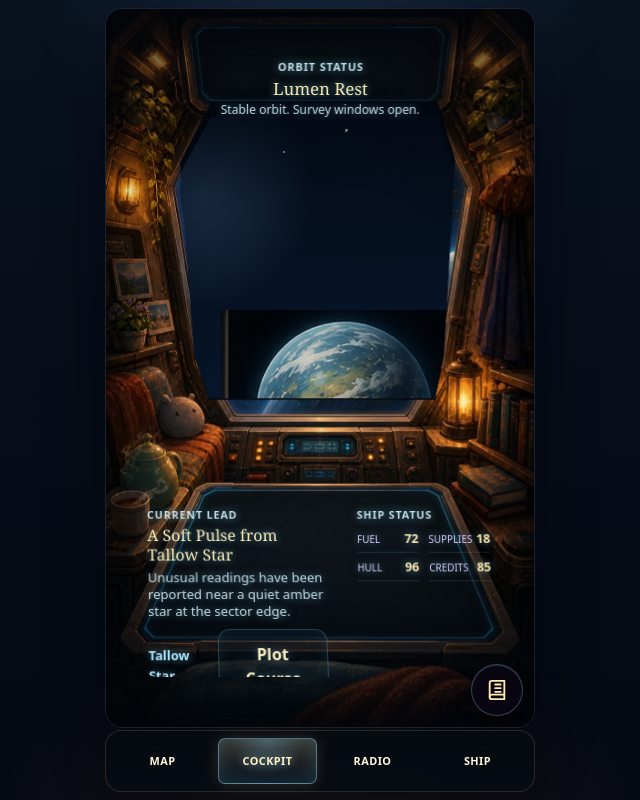
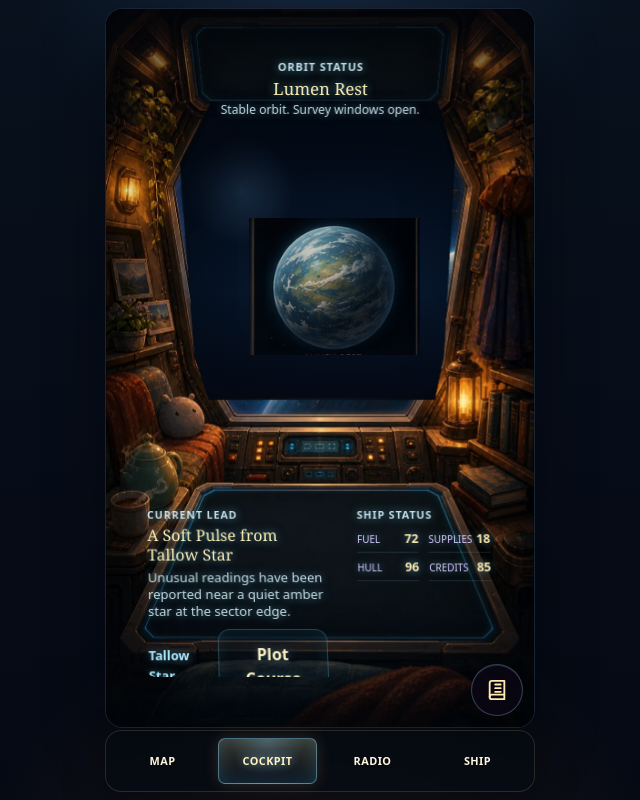
Before and after one commit to jameson5555/amongquietstars, a React (Vite) app: page / in a window 1280 px wide. Shown: the whole page, without its empty margins (320-960 px from the left). Built offline with nearby package versions, Linux system fonts and the light colour scheme.

Commit message:
cockpit view improvements

```diff
--- a/src/styles.css
+++ b/src/styles.css
@@ -1787,19 +1787,22 @@ body {
 }
 
 .scene-cockpit-window-hotspot {
-  inset: 0;
+  left: 17.2%;
+  top: 15%;
+  width: 64.3%;
+  height: 39.2%;
   z-index: 1;
   overflow: hidden;
   opacity: 0;
   clip-path: polygon(
-    24.5% 15%,
-    77.5% 15%,
-    81.5% 22.5%,
-    79% 48.5%,
-    76.8% 54.2%,
-    24% 54.2%,
-    20.6% 48.5%,
-    17.2% 23%
+    11.4% 0%,
+    93.8% 0%,
+    100% 19.1%,
+    96.1% 85.5%,
+    93% 100%,
+    10.6% 100%,
+    5.3% 85.5%,
+    0% 20.4%
   );
   pointer-events: none;
   transition:
@@ -1838,8 +1841,8 @@ body {
     radial-gradient(circle at 22% 26%, rgba(118, 190, 255, 0.28), transparent 18%),
     linear-gradient(180deg, #030914, #071a31 62%, #040914);
   background-repeat: no-repeat, no-repeat, no-repeat, repeat, repeat, no-repeat, no-repeat;
-  background-size: cover, cover, min(58%, 520px) auto, 180px 180px, 220px 220px, cover, cover;
-  background-position: center, center, 64% 58%, center, center, center, center;
+  background-size: cover, cover, min(62%, 360px) auto, 180px 180px, 220px 220px, cover, cover;
+  background-position: center, center, 66% 70%, center, center, center, center;
   box-shadow: inset 0 0 60px rgba(4, 11, 22, 0.18);
 }
 
```
